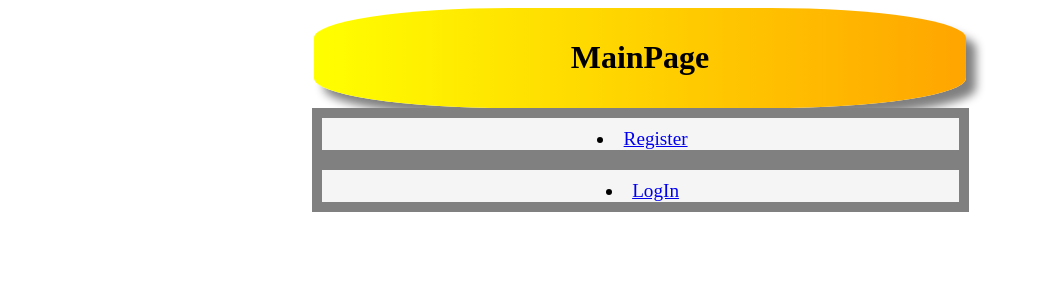
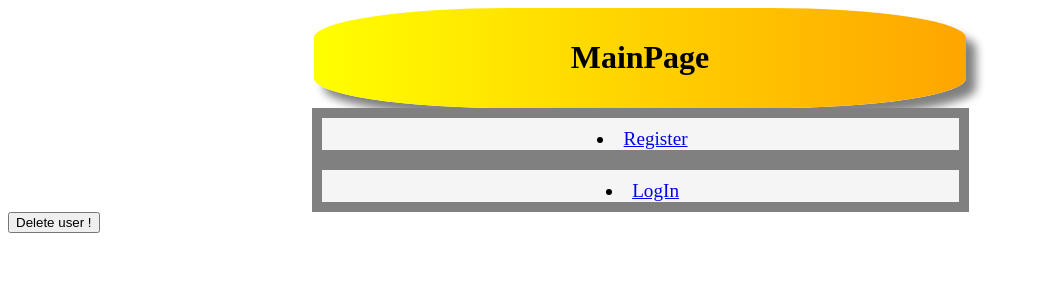
Before and after one commit to AlcalinoGitHub/DjangoExperiment, a Django app: page / in a window 1280 px wide. Shown: the top 300 px of the page, without its empty margins (0-1037 px from the left). Run offline with Django 4.2, Linux system fonts and the light colour scheme.

Commit message:
Implementing user deletion (Not working)

```diff
--- a/mysite/Accounts/urls.py
+++ b/mysite/Accounts/urls.py
@@ -5,5 +5,6 @@ urlpatterns = [
     path('', views.Empty),
     path('register/', views.register),
     path('login/', views.logIn),
-    path('logout/', views.logout)
+    path('logout/', views.logout),
+    path('delete/', views.Delete)
 ]
--- a/mysite/ControlApp/templates/MainPage.html
+++ b/mysite/ControlApp/templates/MainPage.html
@@ -26,6 +26,7 @@
       <li><a href='/accounts/logout/'>LogOut</a></li>
     </div>
 
+
     {% else %}
     <div class = 'Register-Button'>
       <li><a href='/accounts/register/'>Register</a></li>
@@ -35,6 +36,10 @@
     </div>
     {% endif %}
 
+    <form action='accounts/delete/' method="post"></form>
+        {% csrf_token %}
+        <input type="hidden" name="userId" value="{{ auth }}">
+        <input name="DeleteButton" type="submit" value="Delete user !" id="{{auth}}">
 
 
   </body>
```
Also changed, not shown: mysite/Accounts/views.py (+12 -0 lines), mysite/TaskApp/views.py (line endings or trailing spaces), mysite/db.sqlite3.
